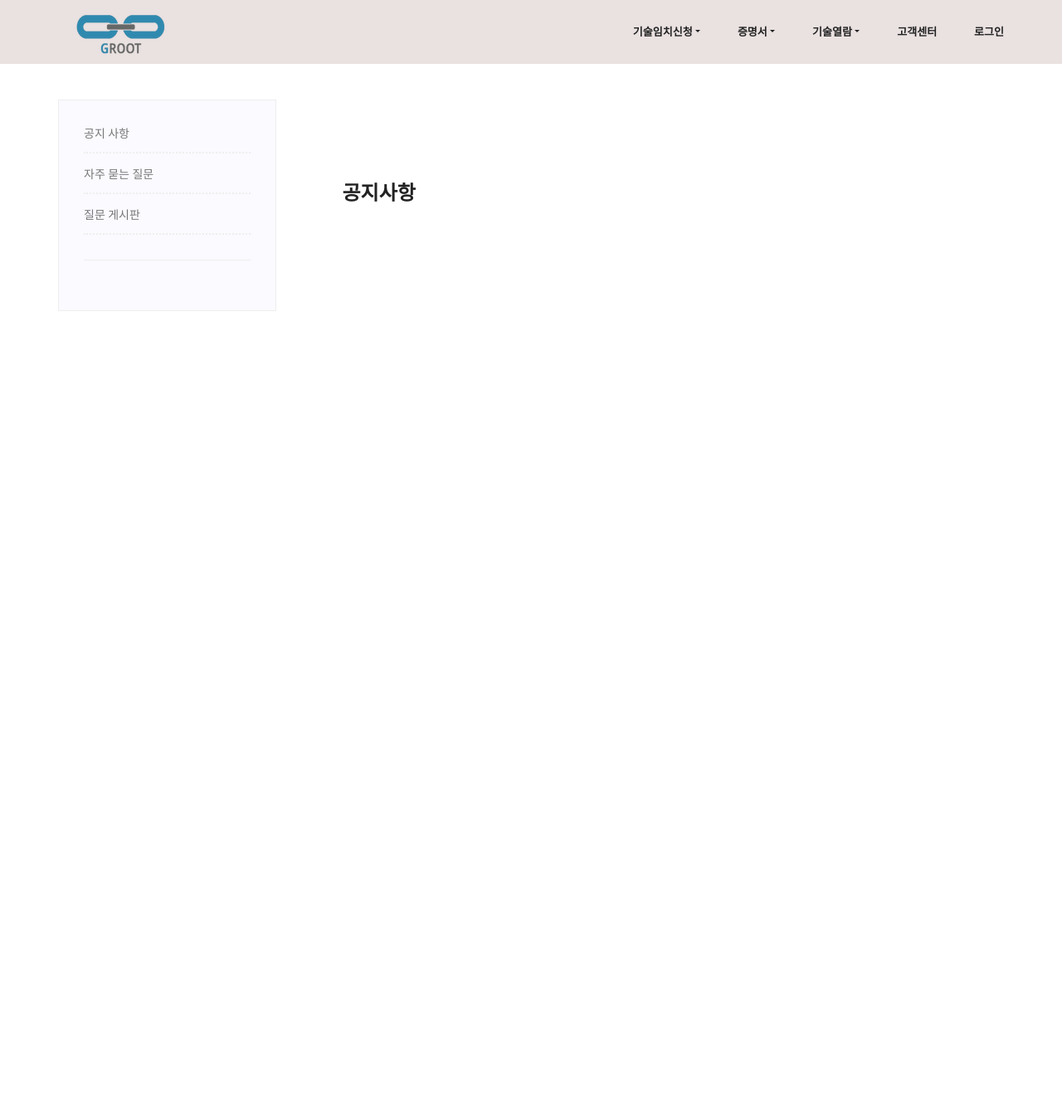
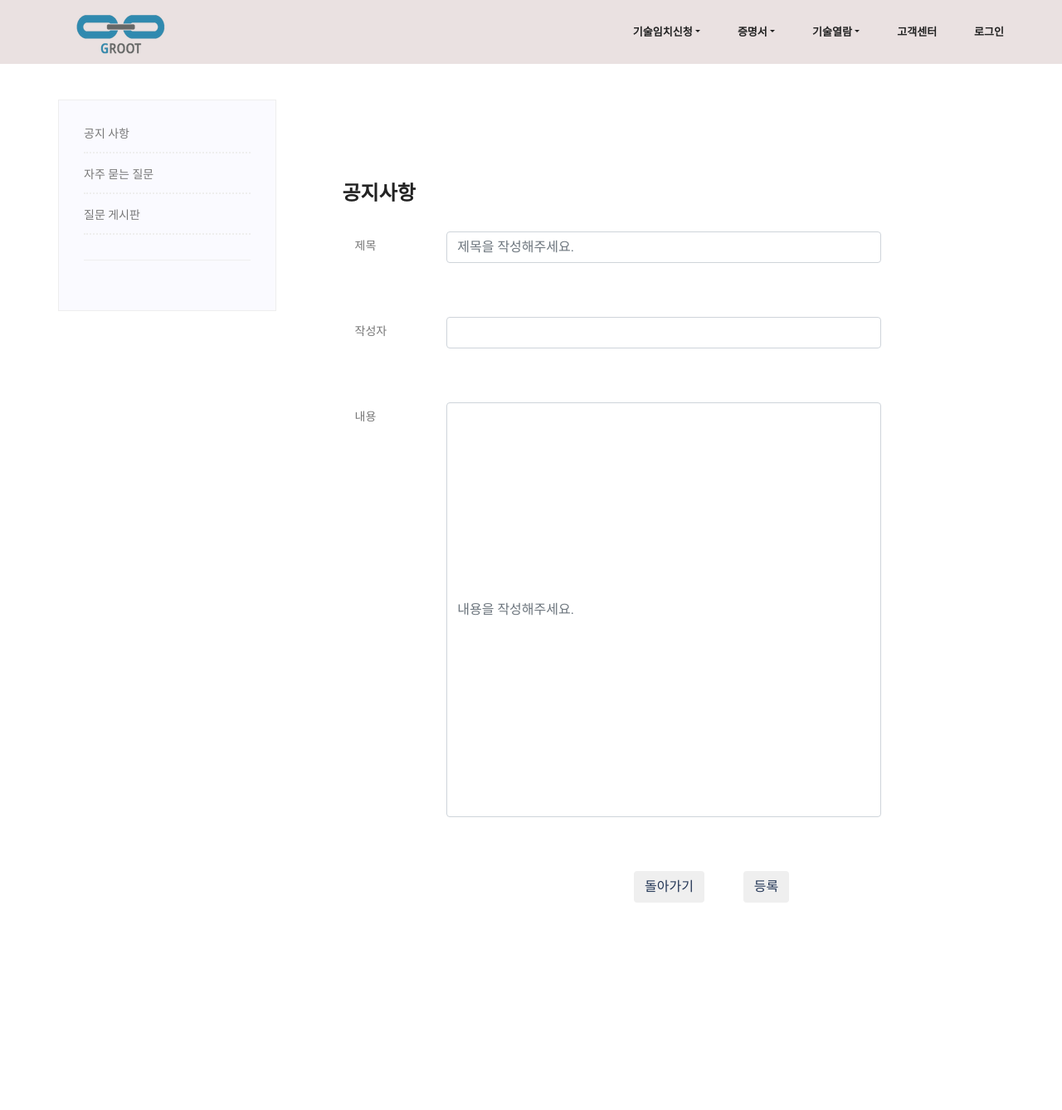
Before and after one commit to gkgk6677/groot, a Django app: page /notice_write in a window 1280 px wide. Shown: the whole page at 83% size. Before the commit the page ends 375 px from the top, so only its background shows below. Run offline with Django 3.2, Linux system fonts and the light colour scheme; some libraries are stand-ins or nearby versions.

Commit message:
add notice

```diff
--- a/groot/static/css/style.css
+++ b/groot/static/css/style.css
@@ -660,6 +660,20 @@ button:focus {
     border-radius: 45px;
     z-index: 0;
     background: #faba00; }
+
+   .blog_right_sidebar .search_widget .input-group .form-content {
+    font-size: 14px;
+    line-height: 29px;
+    border: 0px;
+    width: 100%;
+    font-weight: 300;
+    color: #fff;
+    padding-left: 20px;
+    border-radius: 45px;
+    z-index: 0;
+    background: #faba00; }
+
+
     .blog_right_sidebar .search_widget .input-group .form-control.placeholder {
       color: #fff; }
     .blog_right_sidebar .search_widget .input-group .form-control:-moz-placeholder {
--- a/groot/templates/groot/notice_write.html
+++ b/groot/templates/groot/notice_write.html
@@ -20,11 +20,6 @@
         <link rel="stylesheet" href="{%static 'css/style.css' %}">
         <link rel="stylesheet" href="{%static 'css/responsive.css' %}">
 
-        <style>
-        #navigation{ float: left;}
-
-
-        </style>
 
     </head>
     <body>
@@ -65,7 +60,7 @@
 										<li class="nav-item"><a class="nav-link" href="single-blog.html">계약고객</a></li>
 									</ul>
 								</li>
-								<li class="nav-item"><a class="nav-link-other" href="contact.html">고객센터</a></li>
+								<li class="nav-item"><a class="nav-link-other" href="notice">고객센터</a></li>
 								<li class="nav-item"><a class="nav-link-other" href="login">로그인</a></li>
 							</ul>
 						</div>
@@ -106,21 +101,53 @@
                                 </aside>
                             </div>
 
+                                <!--@@@@@@-->
+                        </div>
 
-                                <!--@@@@@@-->
-
-                        </div>
-                        <div class="col-lg-9">
+                        <div class="container col-lg-9">
                             <div class="section-table">
                                 <h3 class="mb-30 title_color">공지사항</h3>
+                                <div class="col-sm-10">
+
                                 <!--게시글 작성폼-->
 
 
+                                <form>
+                                    <div class="form-group row">
+                                        <label for="inputEmail3" class="col-sm-2 col-form-label">제목</label>
+                                        <div class="col-sm-10">
+                                            <input type="email" class="form-control" id="inputEmail3"
+                                                   placeholder="제목을 작성해주세요.">
+                                        </div>
+                                    </div>
+                                    <div class="form-group row">
+                                        <label for="inputuserid" class="col-sm-2 col-form-label">작성자</label>
+                                        <div class="col-sm-10">
+                                            <input type="text" class="form-control" id="inputuserid"
+                                                   content="Groot">
+                                        </div>
+                                    </div>
+
+                                    <div class="form-group row">
+                                        <label for="inputuserid" class="col-sm-2 col-form-label">내용</label>
+                                        <div class="col-sm-10">
+                                            <input type="content" class="form-control row=10" id="inputcontent"
+                                                   placeholder="내용을 작성해주세요. " style="height: 500px;">
+                                        </div>
+                                    </div>
+
+                                    <div class="form-group row">
+                                        <div class="col-sm-10">
+                                            <button type="button" class="btn btn-default pull-right"><a href="notice">등록</a></button>
+                                            <div class="col-sm-10">
+                                                <button type="button" class="btn btn-default pull-right"><a href="notice">돌아가기</a></button>
+                                            </div>
+                                        </div>
+                                    </div>
+                                </form>
 
 
-
-
-					</div>
+                            </div>
 
 
 
```
Also changed, not shown: groot/templates/groot/notice.html (+6 -10 lines).
